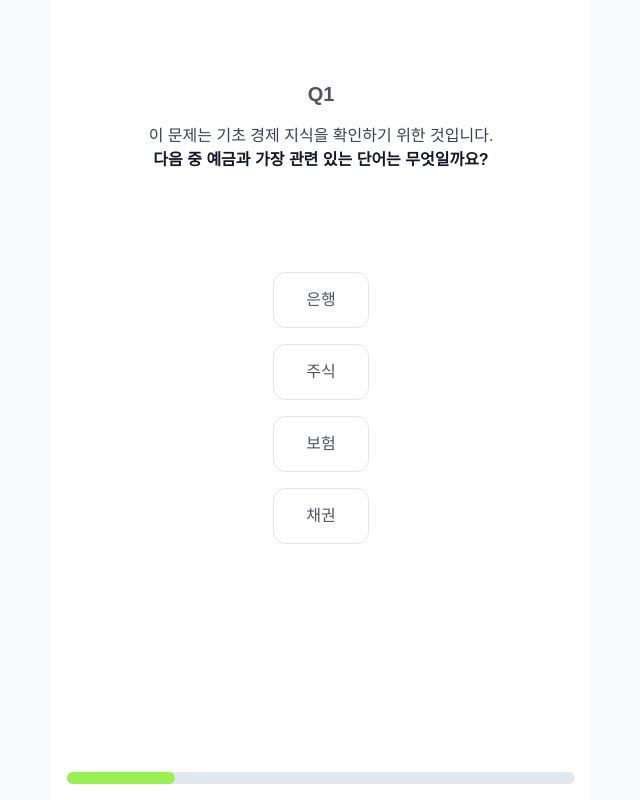
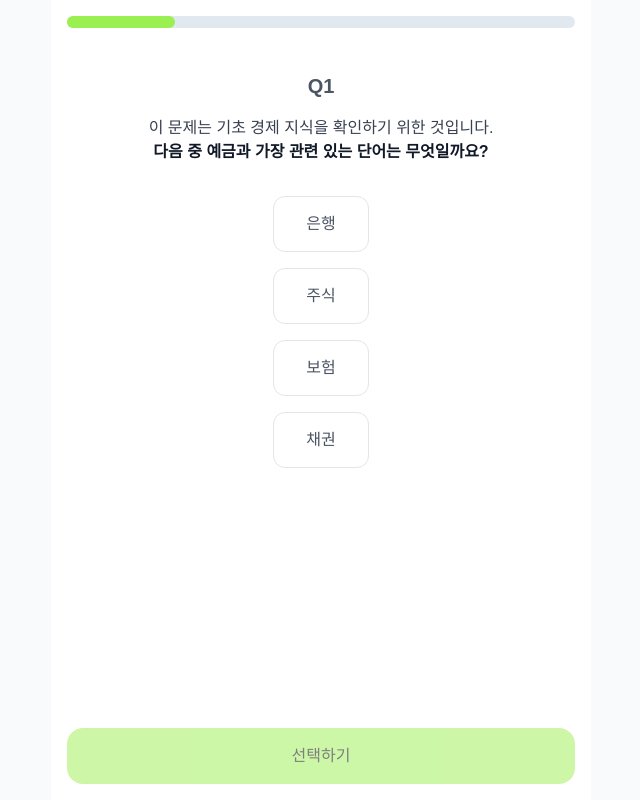
Before and after one commit to kimsohae/economic-mury, a Next.js app: page /test in a window 1280 px wide. Shown: the whole page, without its empty margins (319-959 px from the left). Built offline with nearby package versions, Linux system fonts and the light colour scheme.

Commit message:
update: 퀴즈화면 레이아웃 변경

```diff
--- a/app/test/page.tsx
+++ b/app/test/page.tsx
@@ -29,8 +29,8 @@ export default function Page() {
 
   return (
     <>
+      <ProgressBar quizLength={quizList.length} />
       <Quiz quiz={quizList} />
-      <ProgressBar quizLength={quizList.length} />
     </>
   );
 }
--- a/components/ProgressBar.tsx
+++ b/components/ProgressBar.tsx
@@ -16,12 +16,12 @@ export default function ProgressBar({ quizLength }: Props) {
     <>
       <div
         className={
-          "absolute bottom-4 w-[calc(100%-2rem)] rounded-lg h-3 bg-slate-200"
+          "absolute top-4 w-[calc(100%-2rem)] rounded-lg h-3 bg-slate-200"
         }
       />
       <div
         style={{ width: `${percentage}%` }}
-        className={`absolute bottom-4 left-[1rem] max-w-[calc(100%-2rem)] rounded-lg h-3 bg-primary`}
+        className={`absolute top-4 left-[1rem] max-w-[calc(100%-2rem)] rounded-lg h-3 bg-primary`}
       />
     </>
   );
--- a/components/Quiz.tsx
+++ b/components/Quiz.tsx
@@ -3,6 +3,8 @@ import React, { useEffect } from "react";
 import QuizOptions from "@/components/QuizOptions";
 import { Quiz as QuizType } from "@/app/test/page";
 import { initialUser, useUser } from "@/state/UserContext";
+import { Button } from "@/components/ui/button";
+import QuizAnswer from "./QuizAnswer";
 
 export default function Quiz({ quiz }: { quiz: QuizType[] }) {
   const {
@@ -19,7 +21,7 @@ export default function Quiz({ quiz }: { quiz: QuizType[] }) {
 
   return (
     <section className="flex flex-col items-center justify-start w-full h-full">
-      <div className="h-[30%] flex flex-col items-center  px-4 pt-20">
+      <div className=" flex flex-col items-center  px-4 pt-[4.5rem]">
         <span className="text-xl font-bold mb-4 text-center">
           Q{currentQuiz.id}
         </span>
@@ -32,11 +34,7 @@ export default function Quiz({ quiz }: { quiz: QuizType[] }) {
           </div>
         </div>
       </div>
-      <div className="h-[70%] py-8">
-        <div className="grid gap-4 m-auto">
-          <QuizOptions options={currentQuiz.options} isLastQuiz={isLastQuiz} />
-        </div>
-      </div>
+      <QuizAnswer options={currentQuiz.options} isLastQuiz={isLastQuiz} />
     </section>
   );
 }
--- /dev/null
+++ b/components/QuizAnswer.tsx
@@ -0,0 +1,113 @@
+"use client";
+import React from "react";
+import { QuizOption } from "@/app/test/page";
+import { Button } from "@/components/ui/button";
+import { useRouter } from "next/navigation";
+import { useUser } from "@/state/UserContext";
+import { Rank } from "@/app/result/[rank]/page";
+
+interface Props {
+  options: QuizOption[];
+  isLastQuiz: boolean;
+}
+
+function getRank(score: number): Rank {
+  if (score <= 2) {
+    return "bald";
+  } else if (score <= 4) {
+    return "downy";
+  } else if (score <= 6) {
+    return "grass";
+  } else if (score <= 8) {
+    return "plant";
+  } else if (score <= 10) {
+    return "jungle";
+  }
+  return "bald";
+}
+
+export default function QuizAnswer({ options, isLastQuiz }: Props) {
+  const { replace } = useRouter();
+  const {
+    user: { progress, score },
+    setUser,
+  } = useUser();
+  const [selectedIdx, setSelectedIdx] = React.useState<number | null>(null);
+  const [isSubmitted, setIsSubmitted] = React.useState(false);
+  const isCorrect =
+    selectedIdx !== null ? options[selectedIdx].isCorrect : false;
+
+  const onClickOption = (option: QuizOption, idx: number) => {
+    if (isSubmitted) return;
+    setSelectedIdx(idx);
+  };
+
+  const onClickSubmit = () => {
+    if (isSubmitted) {
+      // 선택지 초기화 후 다음 문제로 넘어간다
+      // [1] 점수, 진행도 기록: 맞으면 득점
+      const newScore = score + (options[selectedIdx!].isCorrect ? 1 : 0);
+      setUser({ score: newScore, progress: progress + (isLastQuiz ? 0 : 1) });
+      setSelectedIdx(null);
+      setIsSubmitted(false);
+
+      //  [2] 마지막 문항일 경우, 결과 페이지로 이동
+      if (isLastQuiz) {
+        const rank = getRank(newScore);
+        replace(`/result/${rank}`);
+      }
+    } else {
+      setIsSubmitted(true);
+    }
+  };
+
+  return (
+    <>
+      <div className="h-[70%] py-8 w-full overflow-y-scroll px-8">
+        <div className="grid gap-4 m-auto justify-center">
+          {options.map((option, idx) => (
+            <Button
+              className="relative"
+              variant={selectedIdx === idx ? "selected" : "outline"}
+              size="md"
+              key={`${progress}_${option.id}`}
+              onClick={() => onClickOption(option, idx)}
+            >
+              {option.text}
+            </Button>
+          ))}
+        </div>
+      </div>
+      {/* <div className="bg-black/20 absolute top-0 left-0 w-full h-full z-[-1]"></div> */}
+      <div className="absolute bottom-0 w-full flex justify-center bg-white">
+        <div
+          className={`absolute  ${
+            isSubmitted
+              ? "translate-y-[-100%] h-[100%]  border-t-2 pb-[100px]"
+              : "translate-y-[0%] h-[0%] border-transparent pb-[0px]"
+          } w-full bg-white   border-gray-200 px-4 pt-4  transform transition-all duration-300 ease-in-out`}
+        >
+          {isSubmitted && (
+            <span
+              className={`${
+                isCorrect ? "text-blue-500" : "text-red-500"
+              } text-lg font-semibold`}
+            >
+              {isCorrect ? "✅ 맞았습니다!" : "❌ 땡"}
+            </span>
+          )}
+        </div>
+
+        <div className="bg-white w-full px-4 pb-4 z-10">
+          <Button
+            size="full"
+            disabled={selectedIdx === null}
+            onClick={onClickSubmit}
+          >
+            {isSubmitted ? "다음으로" : "선택하기"}
+          </Button>
+        </div>
+      </div>
+    </>
+  );
+}
--- a/components/QuizOptions.tsx
+++ b/components/QuizOptions.tsx
@@ -1,6 +1,5 @@
 "use client";
 import React from "react";
-import { Button } from "@/components/ui/button";
 import { useRouter } from "next/navigation";
 import { QuizOption } from "@/app/test/page";
 import { useUser } from "@/state/UserContext";
@@ -10,55 +9,30 @@ interface Props {
   isLastQuiz: boolean;
 }
 
-function getRank(score: number): Rank {
-  if (score <= 2) {
-    return "bald";
-  } else if (score <= 4) {
-    return "downy";
-  } else if (score <= 6) {
-    return "grass";
-  } else if (score <= 8) {
-    return "plant";
-  } else if (score <= 10) {
-    return "jungle";
-  }
-  return "bald";
-}
-
 export default function QuizOptions({ options, isLastQuiz }: Props) {
   const { replace } = useRouter();
   const {
     user: { progress, score },
     setUser,
   } = useUser();
+  const [selectedIdx, setSelectedIdx] = React.useState<number | null>(null);
 
-  const onClickButton = (option: QuizOption) => {
-    // [1] 점수, 진행도 기록: 맞으면 득점
-    const newScore = score + (option.isCorrect ? 1 : 0);
-    setUser({
-      progress: progress + (isLastQuiz ? 0 : 1),
-      score: newScore,
-    });
+  const onClickButton = (option: QuizOption, idx: number) => {
+    setSelectedIdx(idx);
 
-    // [2] 마지막 문항일 경우, 결과 페이지로 이동
-    if (isLastQuiz) {
-      const rank = getRank(newScore);
-      replace(`/result/${rank}`);
-    }
+    // // [1] 점수, 진행도 기록: 맞으면 득점
+    // const newScore = score + (option.isCorrect ? 1 : 0);
+    // setUser({
+    //   progress: progress + (isLastQuiz ? 0 : 1),
+    //   score: newScore,
+    // });
+
+    // // [2] 마지막 문항일 경우, 결과 페이지로 이동
+    // if (isLastQuiz) {
+    //   const rank = getRank(newScore);
+    //   replace(`/result/${rank}`);
+    // }
   };
 
-  return (
-    <>
-      {options.map((option) => (
-        <Button
-          variant="outline"
-          size="md"
-          key={`${progress}_${option.id}`}
-          onClick={() => onClickButton(option)}
-        >
-          {option.text}
-        </Button>
-      ))}
-    </>
-  );
+  return <></>;
 }
```
